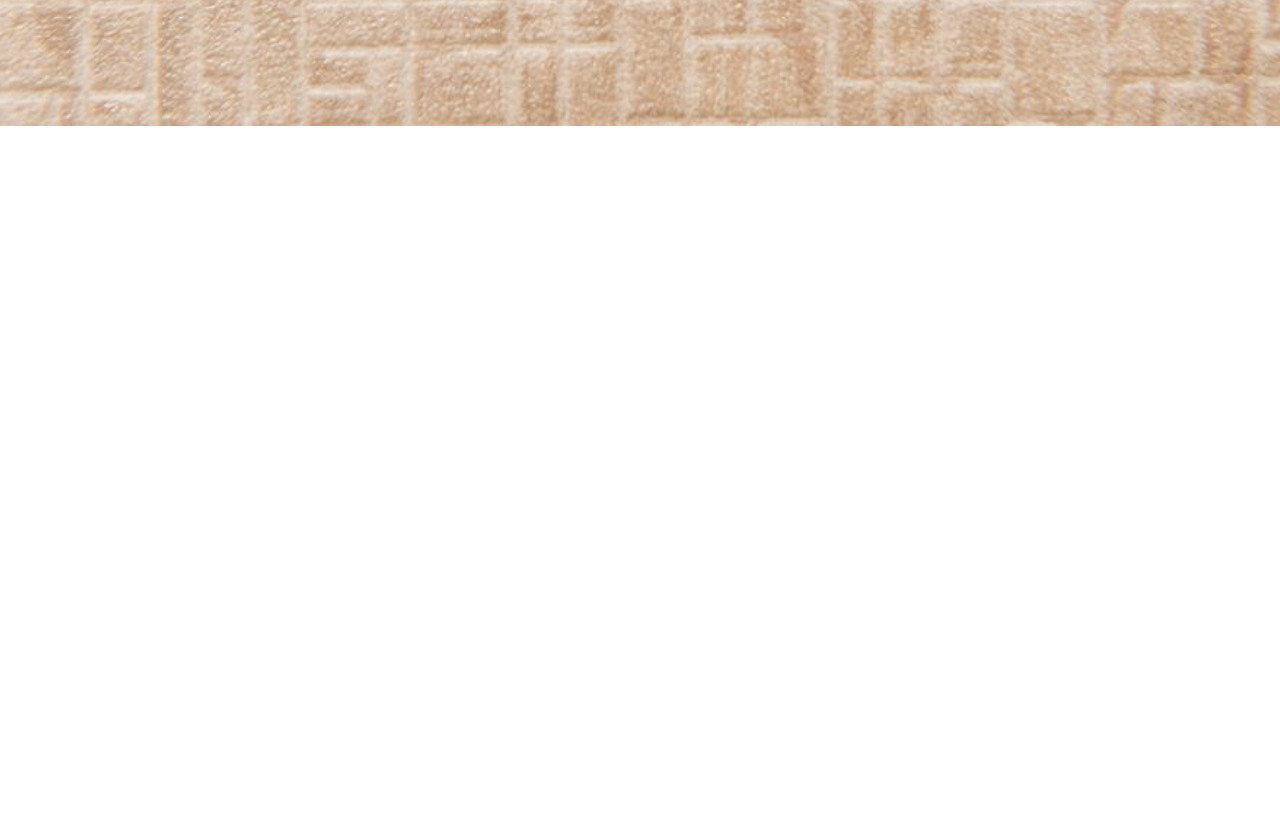
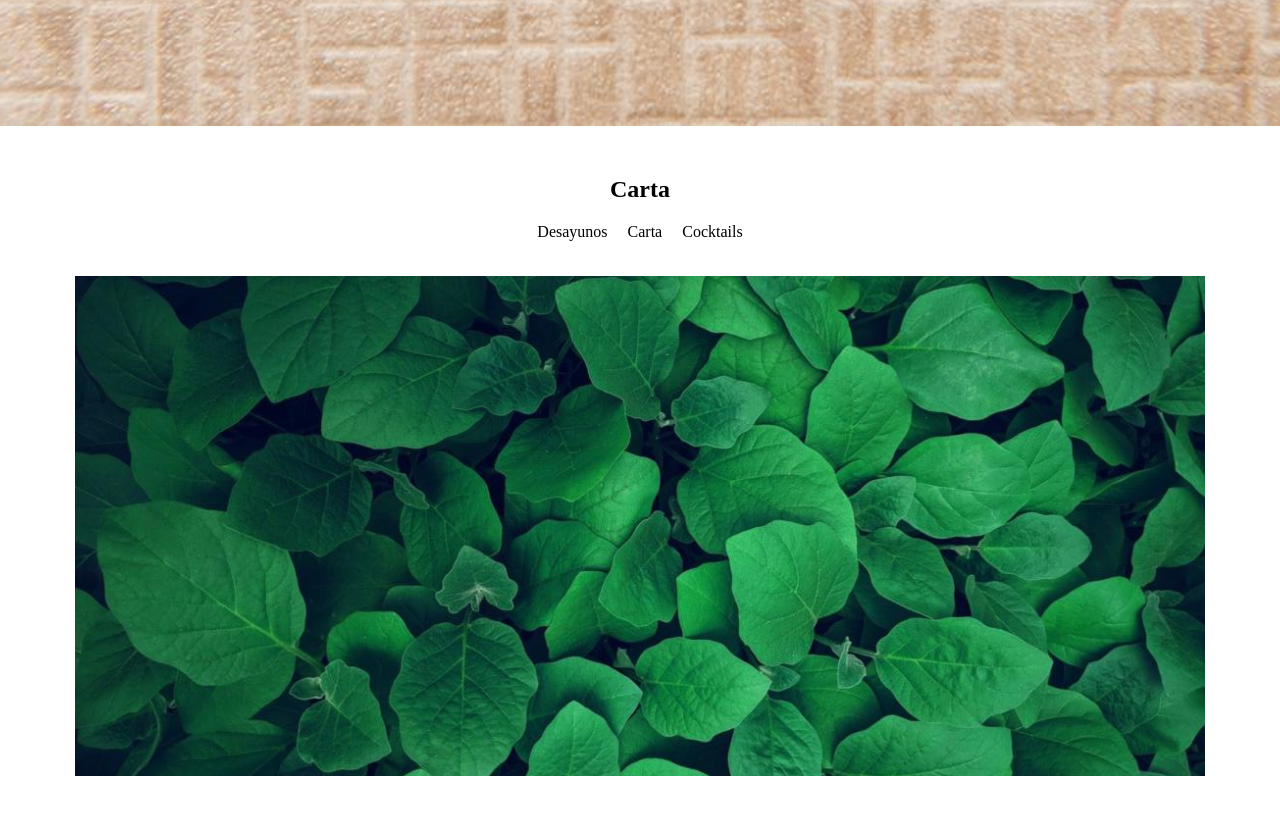
Before and after one commit to MarcosGR19/Restaurant-Web, a plain HTML site: page index.html in a window 1280 px wide. Shown: the part 2569-3383 px from the top of the page. Before the commit the page ends 2695 px from the top, so only its background shows below. Drawn offline with Linux system fonts and the light colour scheme.

Commit message:
added new section

```diff
--- a/index.html
+++ b/index.html
@@ -53,6 +53,26 @@
             </div>
         </div>
 <!-- PANTALLA DE MENU -->
+        <div class="menu-block block">
+            <div class="menu-block__plain-background">
+                <nav class="menu-block__nav">
+                    <h1>Carta</h1>
+                    <ul>
+                        <a>Desayunos</a>
+                        <a>Carta</a>
+                        <a>Cocktails</a>
+                    </ul>
+                </nav>
+                <div class="menu-block__background">
+                    <div class="menu-block__menu-1">
+
+                    </div>
+                    <div class="menu-block__menu-2">
+
+                    </div>
+                </div>
+            </div>
+        </div>
     </main>
 </body>
 </html>
--- a/style.css
+++ b/style.css
@@ -141,3 +141,43 @@
 .images-block__background img{
     max-width: 300px;
 }
+
+/* .menu-block{
+
+} */
+
+.menu-block__plain-background{
+    margin: 50px 75px 50px 75px;
+
+    display:flex;
+    align-items: center;
+    flex-direction: column;
+}
+
+.menu-block__nav{
+    height: 100px;
+
+    display: flex;
+    flex-direction: column;
+    align-items: center;
+}
+
+.menu-block__nav h1{
+    margin-bottom: 20px;
+}
+
+.menu-block__nav ul{
+    display: flex;
+    justify-content: space-between;
+    gap:20px;
+}
+
+.menu-block__background{
+    background-image: url("./sources/hojas.jpg");
+    background-repeat: no-repeat;
+    background-size: cover;
+    background-position: center;
+    height: 500px;
+    width: 100%;
+
+}
```
